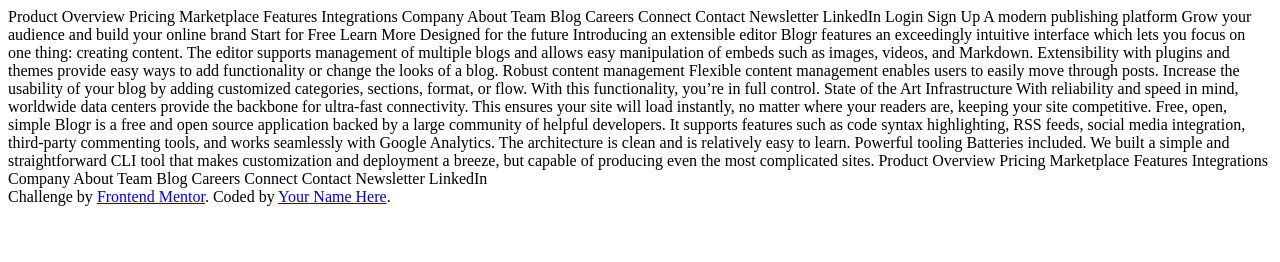
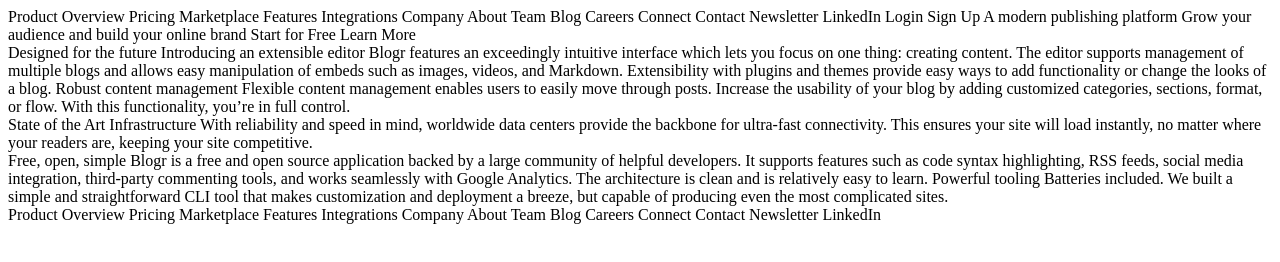
Before and after one commit to crafzito111/Trabajo-Colaborativo, a plain HTML site: page blogr-landing-page-main/index.html in a window 1280 px wide. Drawn offline with Linux system fonts and the light colour scheme.

Commit message:
Todo listo

```diff
--- a/blogr-landing-page-main/index.html
+++ b/blogr-landing-page-main/index.html
@@ -12,6 +12,10 @@
 
 </head>
 <body>
+
+  <!-- HEADER -->
+
+<div class="contain_header">
   Product
 
   Overview
@@ -41,8 +45,15 @@
 
   Start for Free
   Learn More
+</div>
 
-  Designed for the future
+   <!-- HEADER FIN-->
+
+
+   <!-- CONTENIDO 1 -->
+
+  <div class="contain_contenido_1">
+    Designed for the future
 
   Introducing an extensible editor
   Blogr features an exceedingly intuitive interface which lets you focus on one thing: creating content.
@@ -53,11 +64,23 @@
   Robust content management
   Flexible content management enables users to easily move through posts. Increase the usability of your blog
   by adding customized categories, sections, format, or flow. With this functionality, you’re in full control.
+  </div>
 
-  State of the Art Infrastructure
+  <!-- FIN CONTENIDO 1 -->
+
+
+  <!-- CONTENIDO 2 -->
+
+  <div class="contain_contenido_2">
+    State of the Art Infrastructure
   With reliability and speed in mind, worldwide data centers provide the backbone for ultra-fast connectivity.
   This ensures your site will load instantly, no matter where your readers are, keeping your site competitive.
 
+  </div>
+  <!-- FIN CONTENIDO 2 -->
+
+  <!-- CONTENIDO 3 -->
+<div class="contain_contenido_3">
   Free, open, simple
   Blogr is a free and open source application backed by a large community of helpful developers. It supports
   features such as code syntax highlighting, RSS feeds, social media integration, third-party commenting tools,
@@ -66,7 +89,12 @@
   Powerful tooling
   Batteries included. We built a simple and straightforward CLI tool that makes customization and deployment a breeze, but
   capable of producing even the most complicated sites.
+</div>
 
+  <!-- FIN DEL CONTENIDO 3 -->
+
+<!-- FOOTER -->
+ <div class="footer">
   Product
 
   Overview
@@ -87,10 +115,9 @@
   Contact
   Newsletter
   LinkedIn
+ </div>
 
-  <div class="attribution">
-    Challenge by <a href="https://www.frontendmentor.io?ref=challenge" target="_blank">Frontend Mentor</a>.
-    Coded by <a href="#">Your Name Here</a>.
-  </div>
+  <!-- FIN DEL FOOTER -->
+
 </body>
 </html>
--- a/blogr-landing-page-main/style.css
+++ b/blogr-landing-page-main/style.css
@@ -0,0 +1,30 @@
+@import url('https://fonts.googleapis.com/css2?family=Overpass:wght@300;600&display=swap');
+
+@import url('https://fonts.googleapis.com/css2?family=Ubuntu:wght@400;500;700&display=swap');
+
+:root {
+
+    --Light-red-CTA-text: hsl(356, 100%, 66%);
+    --Very-light-red-CTA-hover-background: hsl(355, 100%, 74%);
+    --Very-dark-blue-headings: hsl(208, 49%, 24%);
+
+    --White-text: hsl(0, 0%, 100%);
+    --Grayish-blue-footer-text: hsl(240, 2%, 79%);
+    --Very-dark-grayish-blue-body-copy: hsl(207, 13%, 34%);
+    --Very-dark-black-blue-footer-background: hsl(240, 10%, 16%);
+
+    /* Background gradient - body:*/
+
+    -Very-dark-gray-blue: hsl(237, 17%, 21%);
+    -Very-dark-desaturated-blue: hsl(237, 23%, 32%);
+
+    /* Background gradient - Intro/CTA mobile nav: */
+
+    --Very-light-red: hsl(13, 100%, 72%);
+    --Light-red: hsl(353, 100%, 62%);
+
+    /* Fonts */
+
+    --Ubuntu: font-family: 'Ubuntu', sans-serif;
+    --Overpass: font-family: 'Overpass', sans-serif;
+}
```
